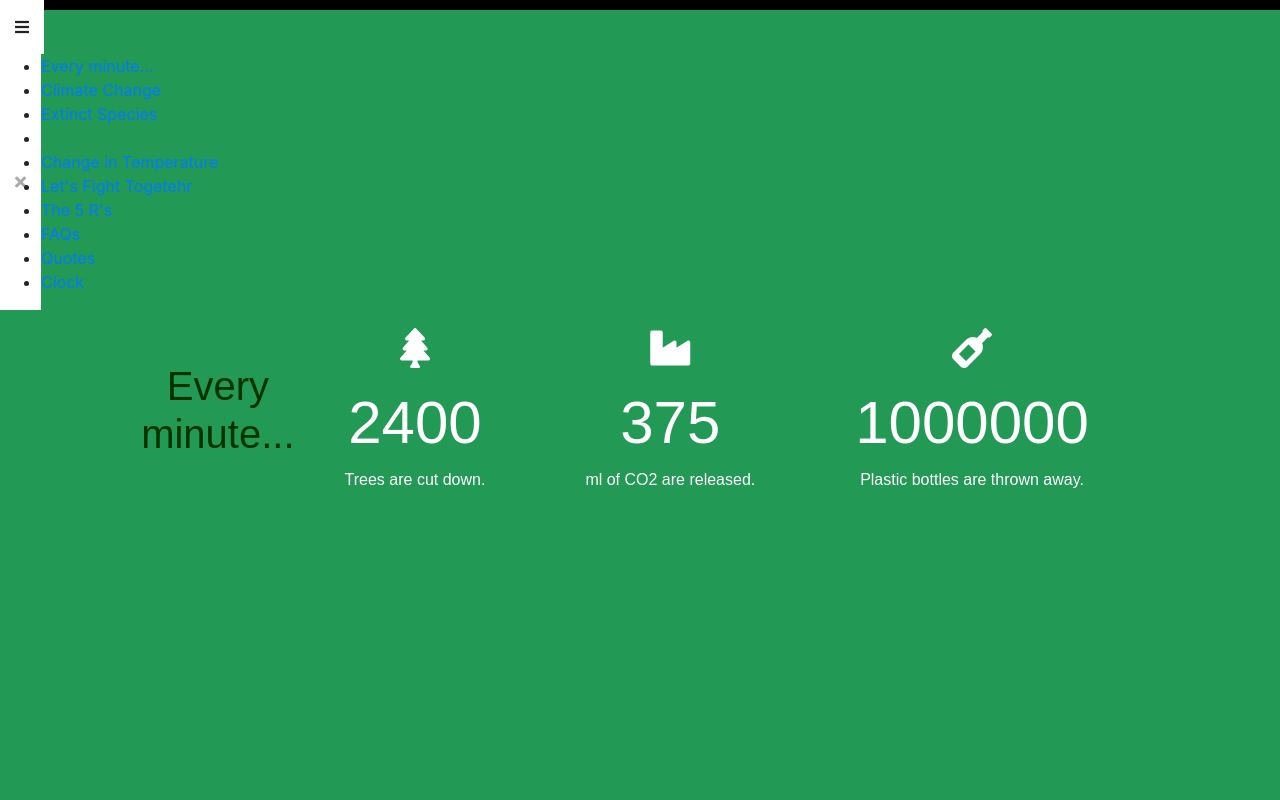
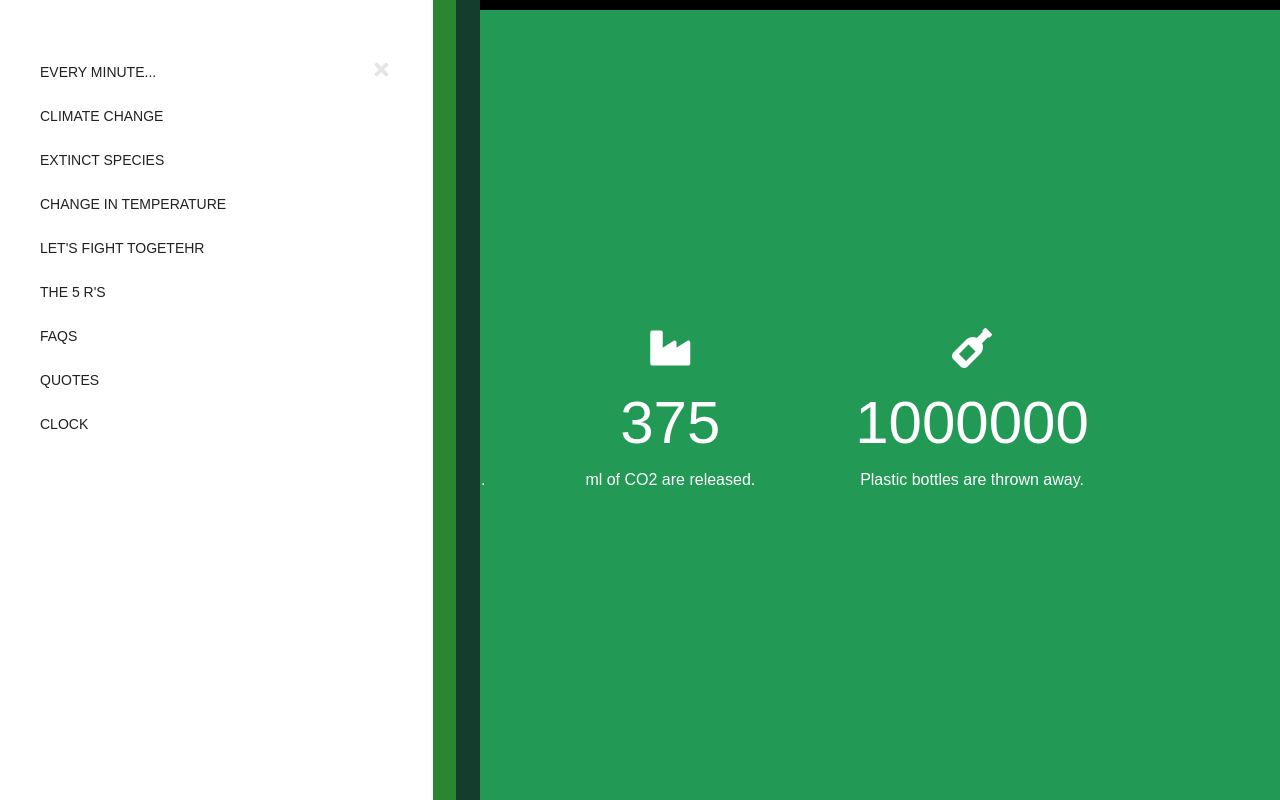
Before and after one commit to Sabrina-Xu/Sabrina-Xu.github.io, a plain HTML site: page index.html in a window 1280 px wide. Both pictures are taken after a click on the button 22 px from the left and 27 px from the top of the page. Shown: the top 800 px of the page. Drawn offline with nearby package versions, Linux system fonts and the light colour scheme.

Commit message:
Update style.css

```diff
--- a/style.css
+++ b/style.css
@@ -10,6 +10,122 @@ h1 {
   height: 10px;
 }
 
+
+/* Nav */
+
+@import url('https://fonts.googleapis.com/css?family=Muli&display=swap');
+
+
+.Nav {
+  font-family: 'Muli', sans-serif;
+  display: flex;
+  flex-direction: column;
+  align-items: center;
+  justify-content: center;
+  height: 100vh;
+}
+
+.text {
+  text-transform: uppercase;
+
+}
+
+.logo {
+  width: 1450px;
+  height: 1000px;
+}
+
+.nav-btn {
+  border: none;
+  background-color: transparent;
+  cursor: pointer;
+  font-size: 20px;
+}
+
+.open-btn {
+  position: fixed;
+  top: 10px;
+  left: 10px;
+}
+
+.nav {
+  position: fixed;
+  top: 0;
+  left: 0;
+  height: 100vh;
+  transform: translateX(-100%);
+  transition: transform 0.3s ease-in-out;
+}
+
+.nav.visible {
+  transform: translateX(0);
+}
+
+.nav-black {
+  background-color: #153d2d;
+  width: 60%;
+  max-width: 480px;
+  min-width: 320px;
+  transition-delay: 0.4s;
+}
+
+.nav-black.visible {
+  transition-delay: 0s;
+}
+
+.nav-red {
+  background-color: #2c8531;
+  width: 95%;
+  transition-delay: 0.2s;
+}
+
+.nav-red.visible {
+  transition-delay: 0.2s;
+}
+
+.nav-white {
+  background-color: #fff;
+  width: 95%;
+  padding: 40px;
+  position: relative;
+  transition-delay: 0s;
+}
+
+.nav-white.visible {
+  transition-delay: 0.4s;
+}
+
+.close-btn {
+  opacity: 0.3;
+  position: absolute;
+  top: 40px;
+  right: 30px;
+}
+
+.list {
+  list-style-type: none;
+  padding: 0;
+
+}
+
+.list li {
+  margin: 20px 0;
+}
+
+.list li a {
+  color: rgb(34, 31, 31);
+  font-size: 14px;
+  text-decoration: none;
+  text-transform: uppercase;
+}
+
+.list ul {
+  list-style-type: none;
+  padding-left: 20px;
+}
+
+
+
 /* Incrementing Counter */
 
 @import url('https://fonts.googleapis.com/css?family=Roboto+Mono&display=swap');
@@ -21,6 +137,7 @@ h1 {
 
 
 .Incrementing-Counter {
+
     background-color: #229954;
     color: #fff;
     font-family: 'Roboto Mono', sans-serif;
@@ -30,7 +147,8 @@ h1 {
     height: 100vh;
     overflow: hidden;
     margin: 0;
-    text-align: center;
+    /* text-align: center; */
+    background-size: 10000px 10000px;
 
 }
 
@@ -54,6 +172,9 @@ h1 {
   }
 
 
+
+
+
 /* Expanding Cards */
 
 @import url('https://fonts.googleapis.com/css?family=Muli&display=swap');
@@ -68,6 +189,7 @@ h1 {
   overflow: hidden;
   margin: 0;
   background-color: #7bc299;
+  background-size: 10px 100px;
 }
 
 .container {
@@ -167,12 +289,13 @@ h1 {
   margin-bottom: 10px;
   margin-top: -30px;
   color: #19924c;
+  margin-right: 50px;
 
 }
 
 .left-slide p {
-  margin-left: 30px;
-  margin-right: 30px;
+  margin-left: 100px;
+  margin-right: 100px;
 }
 
 .right-slide {
@@ -213,7 +336,7 @@ button:focus {
   position: absolute;
   left: 35%;
   top: 50%;
-  z-index: 100;
+  z-index: 1;
 }
 
 .slider-container .action-buttons .down-button {
```
